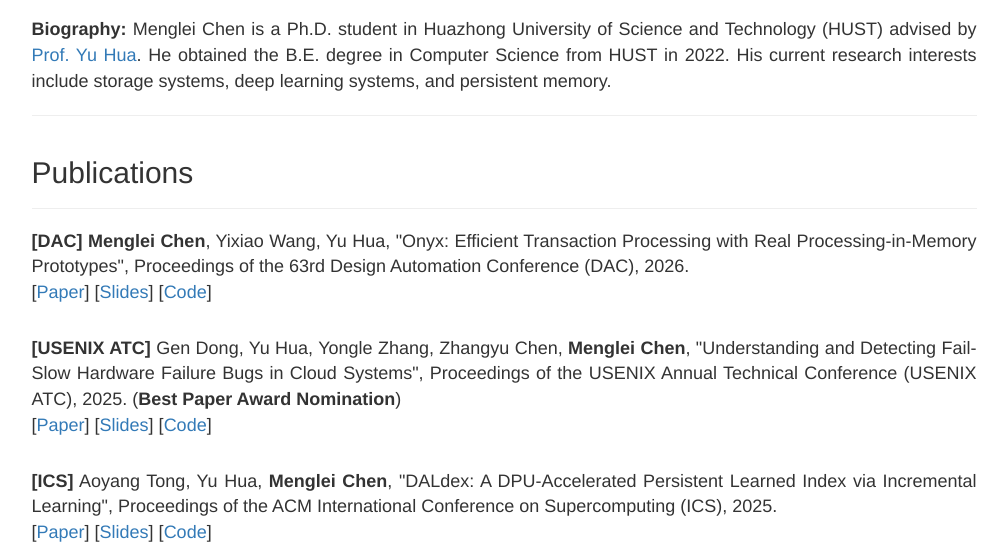
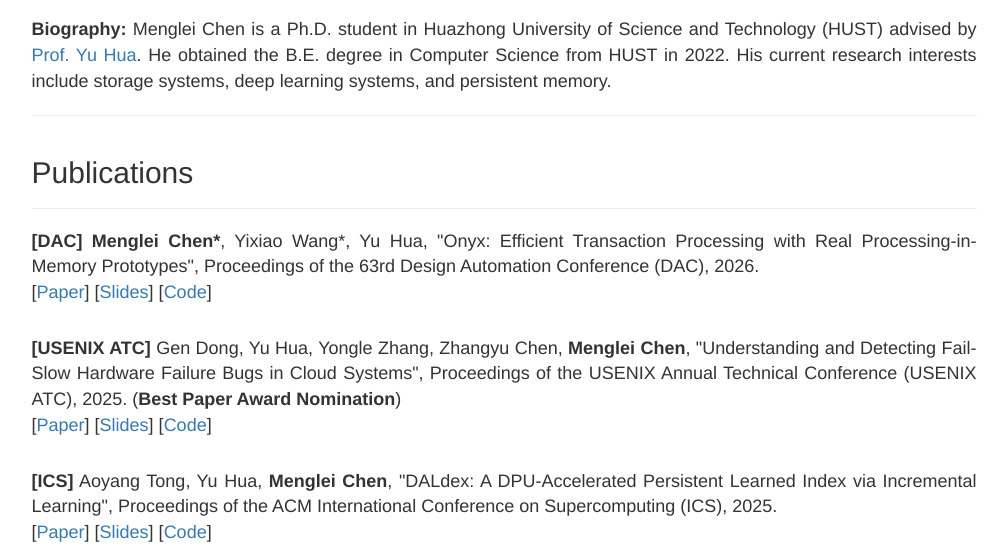
Before and after one commit to LighT-chenml/LighT-chenml.github.io, a plain HTML site: page index.html in a window 1280 px wide. Shown: the part 248-800 px from the top of the page, without its empty margins (136-1144 px from the left). Drawn offline with nearby package versions, Linux system fonts and the light colour scheme.

Commit message:
Update index.html

```diff
--- a/index.html
+++ b/index.html
@@ -90,7 +90,7 @@
 
 					<p align="justify">
                         <font size="4.0">
-                        <b>[DAC]</b> <b>Menglei Chen</b>, Yixiao Wang, Yu Hua, "Onyx: Efficient Transaction Processing with Real Processing-in-Memory Prototypes", Proceedings of the 63rd Design Automation Conference (DAC), 2026.
+                        <b>[DAC]</b> <b>Menglei Chen*</b>, Yixiao Wang*, Yu Hua, "Onyx: Efficient Transaction Processing with Real Processing-in-Memory Prototypes", Proceedings of the 63rd Design Automation Conference (DAC), 2026.
                         </font>
                         <br>
                         <font size="4.0">
```
